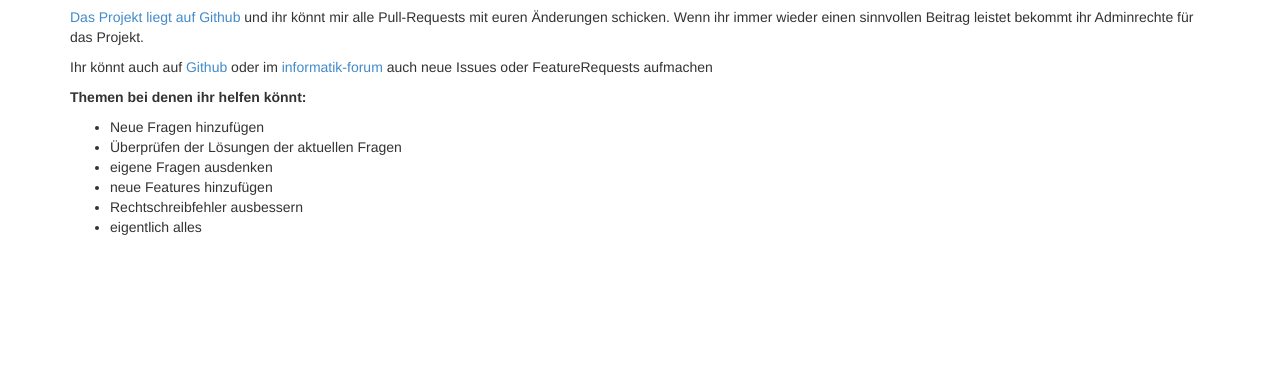
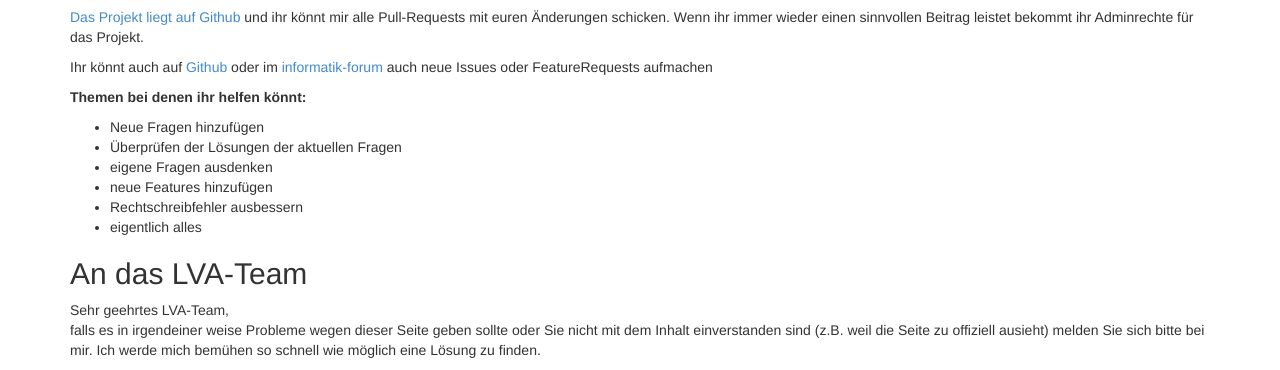
Before and after one commit to Szuuuken/evc, a plain HTML site: page index.html in a window 1280 px wide. Shown: the part 703-1073 px from the top of the page. Before the commit the page ends 950 px from the top, so only its background shows below. Drawn offline with Linux system fonts and the light colour scheme.

Commit message:
kleiner Satz an die LVA-Leitung

```diff
--- a/index.html
+++ b/index.html
@@ -46,7 +46,12 @@
 					<li>eigentlich alles</li>
 				</ul>
 			</p>
+
+			<h2>An das LVA-Team</h2>
+			<p>
+				Sehr geehrtes LVA-Team,<br/>
+				falls es in irgendeiner weise Probleme wegen dieser Seite geben sollte oder Sie nicht mit dem Inhalt einverstanden sind (z.B. weil die Seite zu offiziell ausieht) melden Sie sich bitte bei mir. Ich werde mich bemühen so schnell wie möglich eine Lösung zu finden.
+			</p>
 		</div>
-
 	</body>
 </html>
```
